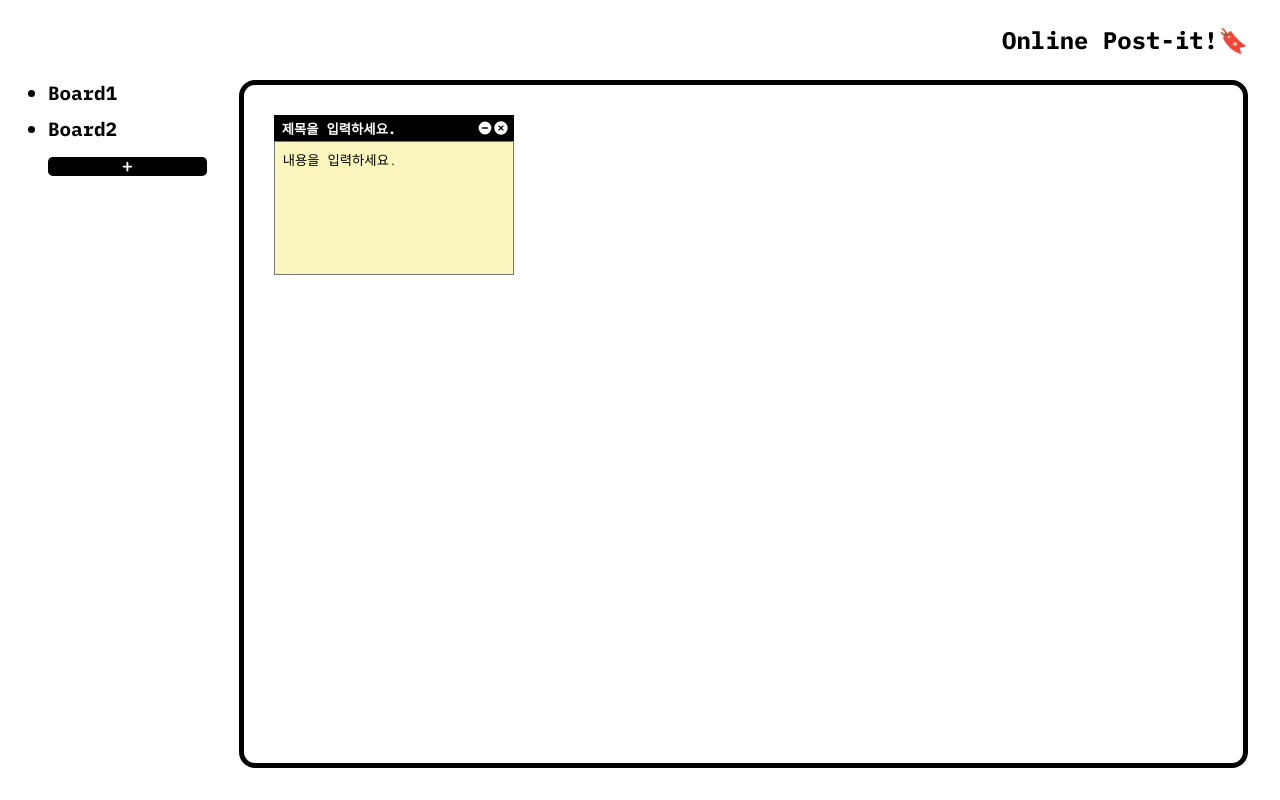
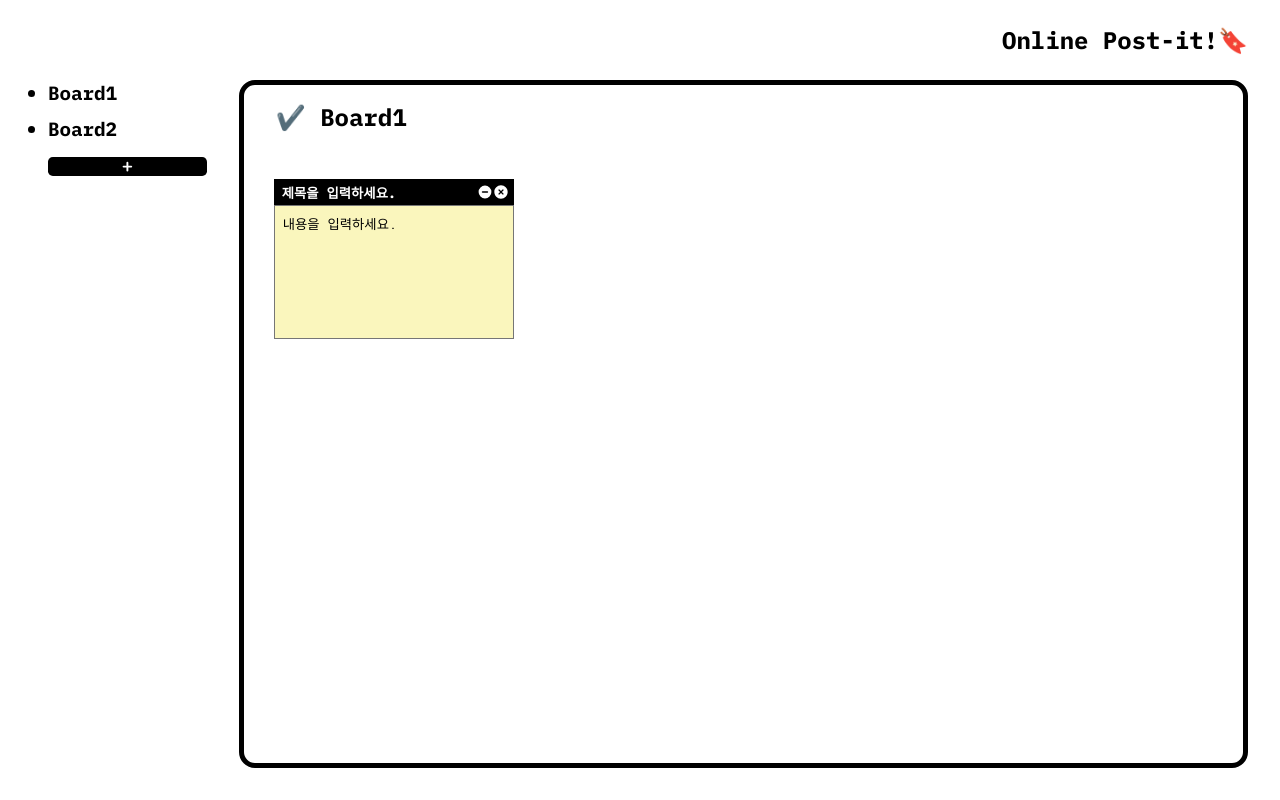
Before and after one commit to jh22j9/online-post-it, a React (Create React App) app: page / in a window 1280 px wide. Built offline with nearby package versions, Linux system fonts and the light colour scheme; a web font is replaced by a local one.

Commit message:
feat(add-board): 현재 보드의 제목 표시하기

```diff
--- a/src/components/Board.scss
+++ b/src/components/Board.scss
@@ -4,14 +4,18 @@
   width: 100vw - $sidebar-width;
   border: 5px solid black;
   border-radius: 1rem;
-  position: relative;
   display: flex;
   flex-direction: column;
-  .board-title {
-    height: 2rem;
+  .board-title-bar {
+    height: 3rem;
+    display: flex;
+    align-items: center;
+    border-radius: 1rem;
+    padding: 2rem;
   }
   .board-content {
     width: 100%;
     height: 100%;
+    position: relative;
   }
 }
--- a/src/components/Board.tsx
+++ b/src/components/Board.tsx
@@ -34,7 +34,9 @@ const Board: React.FC = () => {
 
   return (
     <section className="board-wrapper">
-      <div className="board-title">{}</div>
+      <div className="board-title-bar">
+        <h2>✔️ {currentBoard.name}</h2>
+      </div>
       <div className="board-content" onDoubleClick={handleDoubleClick}>
         {postItList.map((postIt) => (
           <PostIt item={postIt} key={postIt.id} postItList={postItList} setPostItList={setPostItList} />
```
